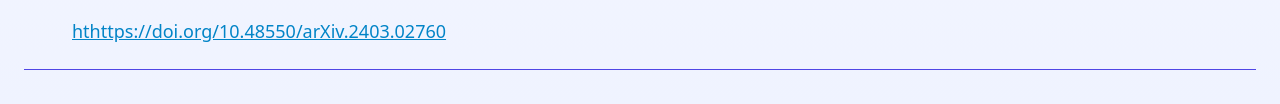
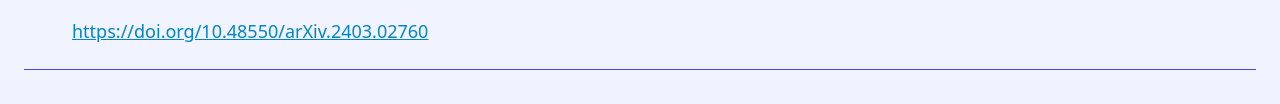
Before and after one commit to as178/COMP501-Group-54, a plain HTML site: page misc/references.html in a window 1280 px wide. Shown: the part 943-1047 px from the top of the page. Drawn offline with nearby package versions, Linux system fonts and the light colour scheme.

Commit message:
minor reference page fixes

```diff
--- a/misc/references.html
+++ b/misc/references.html
@@ -99,8 +99,8 @@
       arXiv.
     </p>
     <p class="text-lg mb-5">
-      <span style="display: block; margin-left: 1.27cm;"><a href="hthttps://doi.org/10.48550/arXiv.2403.02760"
-          class="text-sky-600 underline">hthttps://doi.org/10.48550/arXiv.2403.02760</a></span>
+      <span style="display: block; margin-left: 1.27cm;"><a href="https://doi.org/10.48550/arXiv.2403.02760"
+          class="text-sky-600 underline">https://doi.org/10.48550/arXiv.2403.02760</a></span>
     </p>
 
     <!-- Sign and date the page, it's only polite! -->
```
